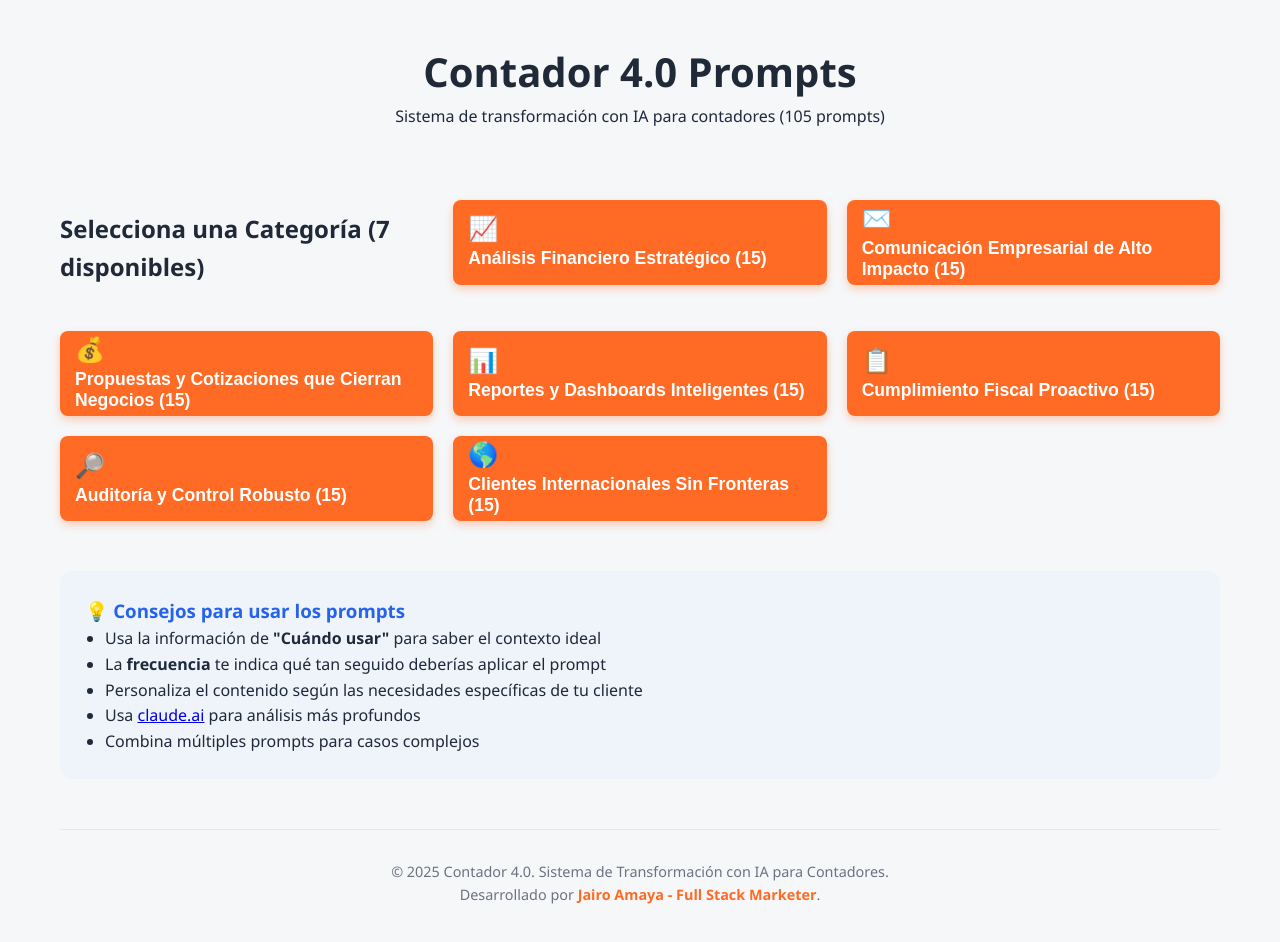
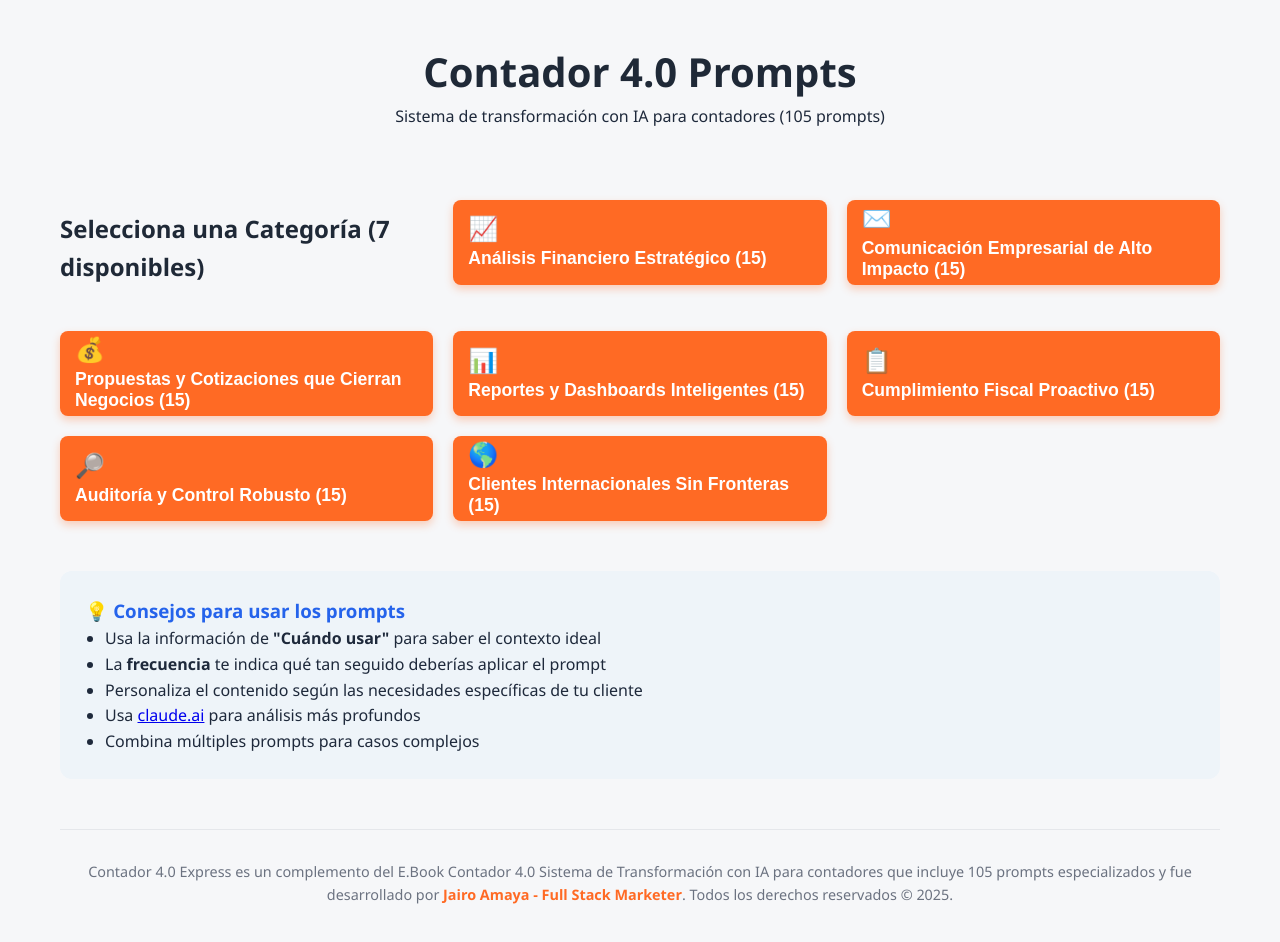
Before and after one commit to JairoAmaya/contador4-webapp-final, a React (Vite) app: page / in a window 1280 px wide. Shown: the top 942 px of the page. Built offline with nearby package versions, Linux system fonts and the light colour scheme.

Commit message:
Update App.jsx

```diff
--- a/src/App.jsx
+++ b/src/App.jsx
@@ -163,13 +163,10 @@ export default function App() {
 
       </main>
 
-      {/* ✅ Bloque Footer Añadido */}
+      {/* ✅ Bloque Footer con el enlace */}
       <footer className="app-footer">
         <p>
-          © {new Date().getFullYear()} Contador 4.0. Sistema de Transformación con IA para Contadores.
-        </p>
-        <p>
-          Desarrollado por <a href="https://jairoamaya.co" target="_blank" rel="noopener noreferrer">Jairo Amaya - Full Stack Marketer</a>.
+          Contador 4.0 Express es un complemento del E.Book Contador 4.0 Sistema de Transformación con IA para contadores que incluye 105 prompts especializados y fue desarrollado por <a href="https://jairoamaya.co" target="_blank" rel="noopener noreferrer">Jairo Amaya - Full Stack Marketer</a>. Todos los derechos reservados © {new Date().getFullYear()}.
         </p>
       </footer>
 
```
